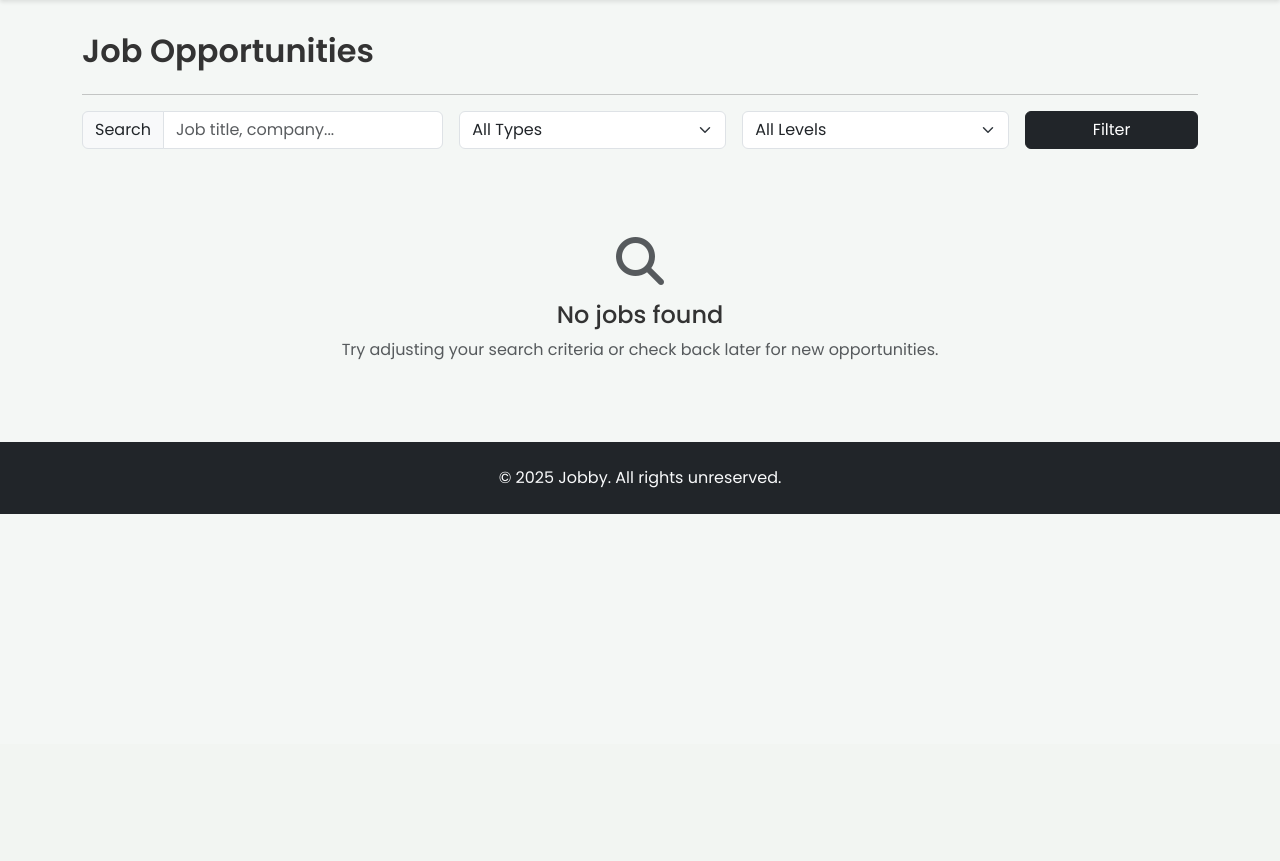
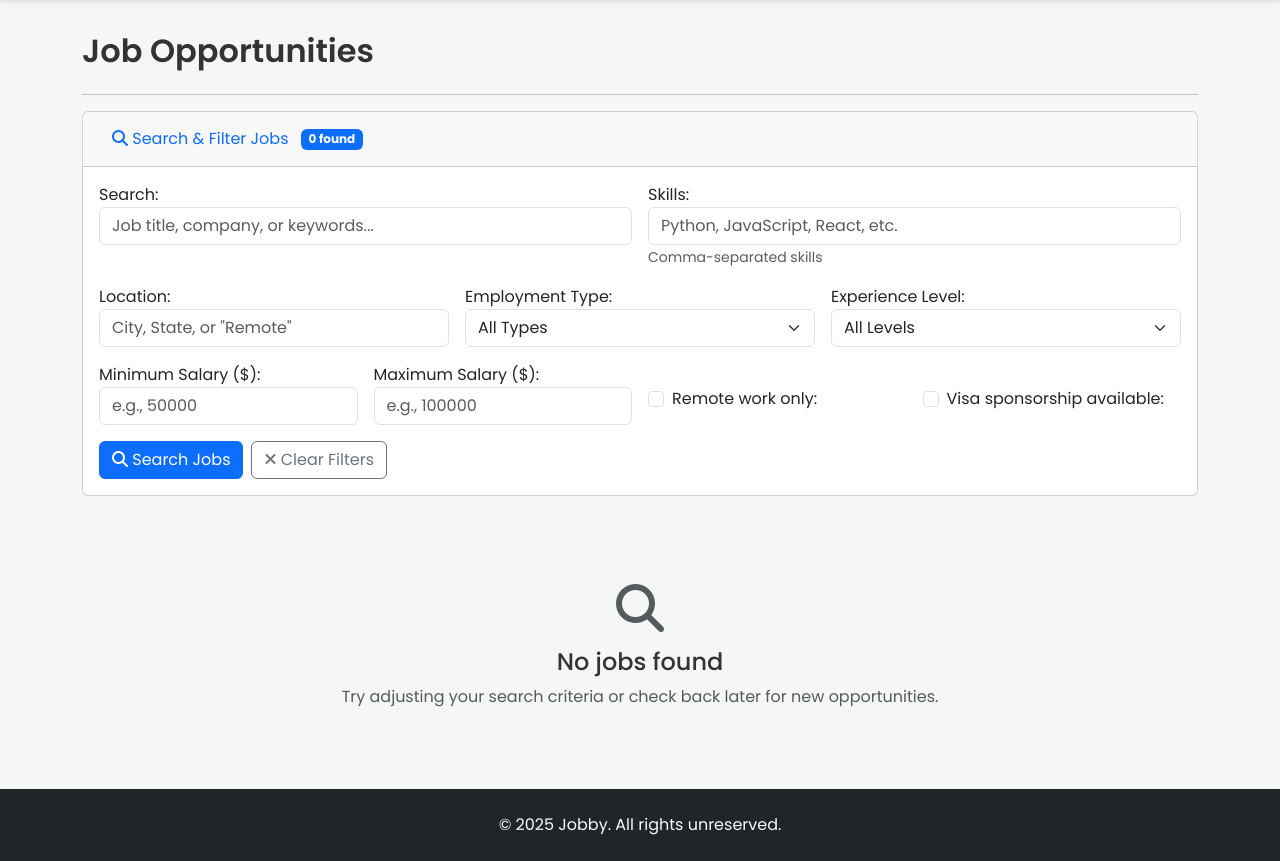
Before and after one commit to konstantingaydev/jobby, a Django app: page /jobs/ in a window 1280 px wide. Shown: the part 56-917 px from the top of the page. Before the commit the page ends 570 px from the top, so only its background shows below. Run offline with Django 5.2, Linux system fonts and the light colour scheme; data that the repository does not hold is empty.

Commit message:
Added additional search functionality

```diff
--- a/jobs/forms.py
+++ b/jobs/forms.py
@@ -7,7 +7,8 @@ class JobForm(forms.ModelForm):
         fields = [
             'title', 'company_name', 'location', 'salary_min', 'salary_max',
             'employment_type', 'experience_level', 'description', 'requirements',
-            'benefits', 'image', 'is_active'
+            'skills_required', 'benefits', 'is_remote', 'visa_sponsorship',
+            'image', 'is_active'
         ]
         widgets = {
             'title': forms.TextInput(attrs={
@@ -46,10 +47,20 @@ class JobForm(forms.ModelForm):
                 'rows': 4,
                 'placeholder': 'List required skills, qualifications, and experience...'
             }),
+            'skills_required': forms.TextInput(attrs={
+                'class': 'form-control',
+                'placeholder': 'Python, JavaScript, React, SQL, etc.'
+            }),
             'benefits': forms.Textarea(attrs={
                 'class': 'form-control',
                 'rows': 3,
                 'placeholder': 'List benefits, perks, and what makes this opportunity attractive...'
+            }),
+            'is_remote': forms.CheckboxInput(attrs={
+                'class': 'form-check-input'
+            }),
+            'visa_sponsorship': forms.CheckboxInput(attrs={
+                'class': 'form-check-input'
             }),
             'image': forms.FileInput(attrs={
                 'class': 'form-control',
@@ -69,14 +80,20 @@ class JobForm(forms.ModelForm):
             'experience_level': 'Experience Level',
             'description': 'Job Description',
             'requirements': 'Requirements',
+            'skills_required': 'Required Skills',
             'benefits': 'Benefits & Perks',
+            'is_remote': 'Remote Position',
+            'visa_sponsorship': 'Visa Sponsorship Available',
             'image': 'Company Logo/Image',
             'is_active': 'Active Job Posting'
         }
         help_texts = {
             'salary_min': 'Leave blank if not specified',
             'salary_max': 'Leave blank if not specified',
+            'skills_required': 'Comma-separated list of required skills',
             'benefits': 'Optional - describe benefits and perks',
+            'is_remote': 'Check if this is a remote position',
+            'visa_sponsorship': 'Check if visa sponsorship is available',
             'image': 'Optional - upload a company logo or relevant image',
             'is_active': 'Uncheck to temporarily hide this job posting'
         }
@@ -90,3 +107,94 @@ class JobForm(forms.ModelForm):
             raise forms.ValidationError("Minimum salary cannot be greater than maximum salary.")
 
         return cleaned_data
+
+
+class JobSearchForm(forms.Form):
+    """Advanced search form for job seekers"""
+
+    search = forms.CharField(
+        max_length=255,
+        required=False,
+        widget=forms.TextInput(attrs={
+            'class': 'form-control',
+            'placeholder': 'Job title, company, or keywords...'
+        }),
+        label='Search'
+    )
+
+    skills = forms.CharField(
+        max_length=500,
+        required=False,
+        widget=forms.TextInput(attrs={
+            'class': 'form-control',
+            'placeholder': 'Python, JavaScript, React, etc.'
+        }),
+        label='Skills',
+        help_text='Comma-separated skills'
+    )
+
+    location = forms.CharField(
+        max_length=255,
+        required=False,
+        widget=forms.TextInput(attrs={
+            'class': 'form-control',
+            'placeholder': 'City, State, or "Remote"'
+        }),
+        label='Location'
+    )
+
+    employment_type = forms.ChoiceField(
+        choices=[('', 'All Types')] + Job.EMPLOYMENT_TYPE_CHOICES,
+        required=False,
+        widget=forms.Select(attrs={'class': 'form-select'}),
+        label='Employment Type'
+    )
+
+    experience_level = forms.ChoiceField(
+        choices=[('', 'All Levels')] + Job.EXPERIENCE_LEVEL_CHOICES,
+        required=False,
+        widget=forms.Select(attrs={'class': 'form-select'}),
+        label='Experience Level'
+    )
+
+    salary_min = forms.IntegerField(
+        required=False,
+        widget=forms.NumberInput(attrs={
+            'class': 'form-control',
+            'placeholder': 'e.g., 50000'
+        }),
+        label='Minimum Salary ($)',
+        min_value=0
+    )
+
+    salary_max = forms.IntegerField(
+        required=False,
+        widget=forms.NumberInput(attrs={
+            'class': 'form-control',
+            'placeholder': 'e.g., 100000'
+        }),
+        label='Maximum Salary ($)',
+        min_value=0
+    )
+
+    is_remote = forms.BooleanField(
+        required=False,
+        widget=forms.CheckboxInput(attrs={'class': 'form-check-input'}),
+        label='Remote work only'
+    )
+
+    visa_sponsorship = forms.BooleanField(
+        required=False,
+        widget=forms.CheckboxInput(attrs={'class': 'form-check-input'}),
+        label='Visa sponsorship available'
+    )
+
+    def clean(self):
+        cleaned_data = super().clean()
+        salary_min = cleaned_data.get('salary_min')
+        salary_max = cleaned_data.get('salary_max')
+
+        if salary_min and salary_max and salary_min > salary_max:
+            raise forms.ValidationError("Minimum salary cannot be greater than maximum salary.")
+
+        return cleaned_data
--- a/jobs/templates/jobs/index.html
+++ b/jobs/templates/jobs/index.html
@@ -17,44 +17,91 @@
         </div>
         <hr />
 
-        <!-- Search and Filter Form -->
-        <form method="GET" class="mb-4">
+        <!-- Enhanced Search and Filter Form -->
+        <div class="card mb-4">
+          <div class="card-header">
+            <h5 class="mb-0">
+              <button class="btn btn-link text-decoration-none" type="button" data-bs-toggle="collapse" data-bs-target="#searchFilters">
+                <i class="fas fa-search"></i> Search & Filter Jobs
+                <span class="badge bg-primary ms-2">{{ template_data.total_jobs }} found</span>
+              </button>
+            </h5>
+          </div>
+          <div class="collapse show" id="searchFilters">
+            <div class="card-body">
+              <form method="GET">
                 <div class="row g-3">
+                  <!-- Basic Search -->
+                  <div class="col-md-6">
+                    {{ template_data.search_form.search.label_tag }}
+                    {{ template_data.search_form.search }}
+                  </div>
+
+                  <!-- Skills -->
+                  <div class="col-md-6">
+                    {{ template_data.search_form.skills.label_tag }}
+                    {{ template_data.search_form.skills }}
+                    <small class="form-text text-muted">{{ template_data.search_form.skills.help_text }}</small>
+                  </div>
+
+                  <!-- Location -->
                   <div class="col-md-4">
-              <div class="input-group">
-                <span class="input-group-text">Search</span>
-                <input type="text" class="form-control" name="search"
-                       value="{{ template_data.current_search }}"
-                       placeholder="Job title, company...">
+                    {{ template_data.search_form.location.label_tag }}
+                    {{ template_data.search_form.location }}
+                  </div>
+
+                  <!-- Employment Type -->
+                  <div class="col-md-4">
+                    {{ template_data.search_form.employment_type.label_tag }}
+                    {{ template_data.search_form.employment_type }}
+                  </div>
+
+                  <!-- Experience Level -->
+                  <div class="col-md-4">
+                    {{ template_data.search_form.experience_level.label_tag }}
+                    {{ template_data.search_form.experience_level }}
+                  </div>
+
+                  <!-- Salary Range -->
+                  <div class="col-md-3">
+                    {{ template_data.search_form.salary_min.label_tag }}
+                    {{ template_data.search_form.salary_min }}
+                  </div>
+                  <div class="col-md-3">
+                    {{ template_data.search_form.salary_max.label_tag }}
+                    {{ template_data.search_form.salary_max }}
+                  </div>
+
+                  <!-- Checkboxes -->
+                  <div class="col-md-3">
+                    <div class="form-check mt-4">
+                      {{ template_data.search_form.is_remote }}
+                      {{ template_data.search_form.is_remote.label_tag }}
                     </div>
                   </div>
                   <div class="col-md-3">
-              <select name="employment_type" class="form-select">
-                <option value="">All Types</option>
-                {% for value, label in template_data.employment_types %}
-                  <option value="{{ value }}"
-                          {% if template_data.current_employment_type == value %}selected{% endif %}>
-                    {{ label }}
-                  </option>
-                {% endfor %}
-              </select>
+                    <div class="form-check mt-4">
+                      {{ template_data.search_form.visa_sponsorship }}
+                      {{ template_data.search_form.visa_sponsorship.label_tag }}
                     </div>
-            <div class="col-md-3">
-              <select name="experience_level" class="form-select">
-                <option value="">All Levels</option>
-                {% for value, label in template_data.experience_levels %}
-                  <option value="{{ value }}"
-                          {% if template_data.current_experience_level == value %}selected{% endif %}>
-                    {{ label }}
-                  </option>
-                {% endfor %}
-              </select>
                   </div>
-            <div class="col-md-2">
-              <button class="btn btn-dark w-100" type="submit">Filter</button>
+
+                  <!-- Action Buttons -->
+                  <div class="col-12">
+                    <div class="d-flex gap-2">
+                      <button type="submit" class="btn btn-primary">
+                        <i class="fas fa-search"></i> Search Jobs
+                      </button>
+                      <a href="{% url 'jobs.index' %}" class="btn btn-outline-secondary">
+                        <i class="fas fa-times"></i> Clear Filters
+                      </a>
+                    </div>
                   </div>
                 </div>
               </form>
+            </div>
+          </div>
+        </div>
       </div>
     </div>
 
@@ -75,12 +122,21 @@
             <p class="card-text text-muted mb-2">{{ job.company_name }}</p>
             <p class="card-text">
               <small class="text-muted">
-                <i class="fas fa-map-marker-alt"></i> {{ job.location }}<br>
+                <i class="fas fa-map-marker-alt"></i> {{ job.location }}
+                {% if job.is_remote %}<span class="badge bg-success ms-1">Remote</span>{% endif %}<br>
                 <i class="fas fa-briefcase"></i> {{ job.get_employment_type_display }}<br>
                 <i class="fas fa-chart-line"></i> {{ job.get_experience_level_display }}<br>
                 <i class="fas fa-dollar-sign"></i> {{ job.salary_range }}
+                {% if job.visa_sponsorship %}<br><i class="fas fa-passport"></i> Visa sponsorship available{% endif %}
               </small>
             </p>
+            {% if job.skills_required %}
+            <div class="mb-2">
+              {% for skill in job.skills_list %}
+                <span class="badge bg-light text-dark me-1">{{ skill }}</span>
+              {% endfor %}
+            </div>
+            {% endif %}
             <p class="card-text flex-grow-1">{{ job.description|truncatewords:20 }}</p>
             <div class="mt-auto">
               <a href="{% url 'jobs.show' id=job.id %}" class="btn btn-primary w-100">View Details</a>
--- a/jobs/views.py
+++ b/jobs/views.py
@@ -6,33 +6,68 @@ from django.db.models import Q
 from django.http import HttpResponseForbidden
 
 from .models import Job
-from .forms import JobForm
+from .forms import JobForm, JobSearchForm
 from accounts.models import Profile
 
 def index(request):
-    """Display all job postings with filtering capabilities"""
+    """Display all job postings with enhanced search and filtering capabilities"""
     jobs = Job.objects.filter(is_active=True)
 
-    # Get filter parameters
-    search_term = request.GET.get('search', '')
-    employment_type = request.GET.get('employment_type', '')
-    experience_level = request.GET.get('experience_level', '')
+    # Initialize search form with GET data
+    search_form = JobSearchForm(request.GET or None)
 
-    # Apply search filter
-    if search_term:
-        jobs = jobs.filter(
-            Q(title__icontains=search_term) |
-            Q(company_name__icontains=search_term) |
-            Q(description__icontains=search_term)
-        )
+    if search_form.is_valid():
+        # Get clean search parameters
+        search_term = search_form.cleaned_data.get('search', '')
+        skills = search_form.cleaned_data.get('skills', '')
+        location = search_form.cleaned_data.get('location', '')
+        employment_type = search_form.cleaned_data.get('employment_type', '')
+        experience_level = search_form.cleaned_data.get('experience_level', '')
+        salary_min = search_form.cleaned_data.get('salary_min')
+        salary_max = search_form.cleaned_data.get('salary_max')
+        is_remote = search_form.cleaned_data.get('is_remote', False)
+        visa_sponsorship = search_form.cleaned_data.get('visa_sponsorship', False)
 
-    # Apply employment type filter
-    if employment_type:
-        jobs = jobs.filter(employment_type=employment_type)
+        # Apply filters
+        if search_term:
+            jobs = jobs.filter(
+                Q(title__icontains=search_term) |
+                Q(company_name__icontains=search_term) |
+                Q(description__icontains=search_term) |
+                Q(requirements__icontains=search_term)
+            )
 
-    # Apply experience level filter
-    if experience_level:
-        jobs = jobs.filter(experience_level=experience_level)
+        if skills:
+            # Split skills and search for any of them
+            skill_list = [skill.strip() for skill in skills.split(',') if skill.strip()]
+            skill_query = Q()
+            for skill in skill_list:
+                skill_query |= Q(skills_required__icontains=skill)
+            jobs = jobs.filter(skill_query)
+
+        if location:
+            jobs = jobs.filter(
+                Q(location__icontains=location) |
+                Q(is_remote=True) if location.lower() == 'remote' else Q()
+            )
+
+        if employment_type:
+            jobs = jobs.filter(employment_type=employment_type)
+
+        if experience_level:
+            jobs = jobs.filter(experience_level=experience_level)
+
+        if salary_min:
+            jobs = jobs.filter(Q(salary_min__gte=salary_min) | Q(salary_max__gte=salary_min))
+
+        if salary_max:
+            jobs = jobs.filter(Q(salary_max__lte=salary_max) | Q(salary_min__lte=salary_max))
+
+        if is_remote:
+            jobs = jobs.filter(is_remote=True)
+
+        if visa_sponsorship:
+            jobs = jobs.filter(visa_sponsorship=True)
 
     # Order by most recent
     jobs = jobs.order_by('-created_at')
@@ -45,11 +80,8 @@ def index(request):
     # Structure data as expected by template
     template_data = {
         'jobs': jobs_page,
-        'current_search': search_term,
-        'current_employment_type': employment_type,
-        'current_experience_level': experience_level,
-        'employment_types': Job.EMPLOYMENT_TYPE_CHOICES,
-        'experience_levels': Job.EXPERIENCE_LEVEL_CHOICES,
+        'search_form': search_form,
+        'total_jobs': jobs.count(),
     }
 
     context = {
```
Also changed, not shown: jobs/models.py (+13 -1 lines), jobs/migrations/0003_job_is_remote_job_skills_required_and_more.py (added). Lines whose indentation alone changed are shown as unchanged.
